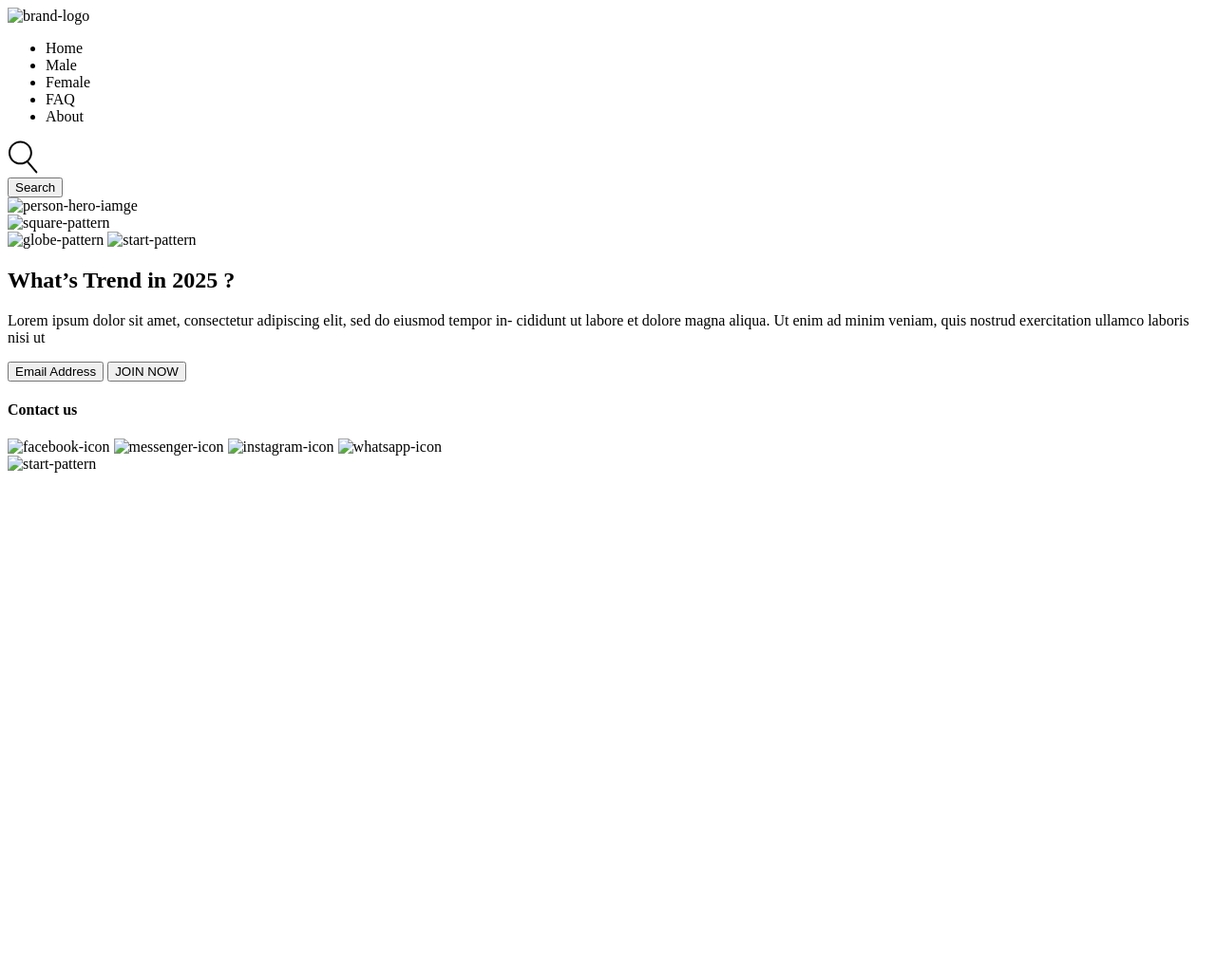
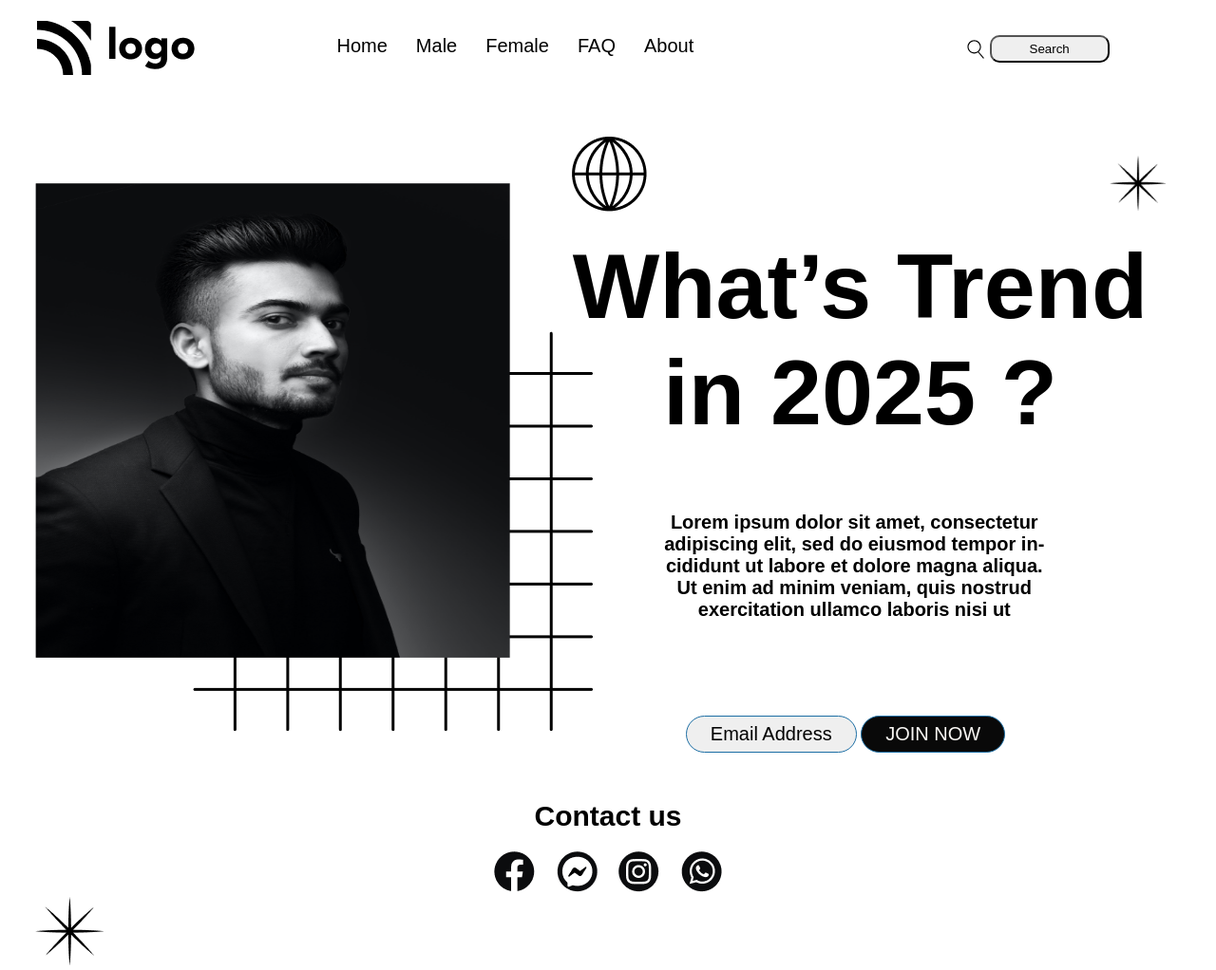
Before and after one commit to sanjayyadavsky/live-class-project-01, a plain HTML site: page index.html in a window 1280 px wide. Shown: the whole page at 95% size. Before the commit the page ends 800 px from the top, so only its background shows below. Drawn offline with Linux system fonts and the light colour scheme; the site is published under a folder, as on GitHub Pages, so addresses that start at the root find nothing; a web font is replaced by a local one.

Commit message:
Update index.html
Formatting links

```diff
--- a/index.html
+++ b/index.html
@@ -5,7 +5,7 @@
     <meta http-equiv="X-UA-Compatible" content="IE=edge" />
     <meta name="viewport" content="width=device-width, initial-scale=1.0" />
     <!-- CSS File -->
-    <link rel="stylesheet" href="/style.css" />
+    <link rel="stylesheet" href="./style.css" />
     <!-- Font Orbiton -->
     <link rel="preconnect" href="https://fonts.googleapis.com" />
     <link rel="preconnect" href="https://fonts.gstatic.com" crossorigin />
@@ -29,7 +29,7 @@
       <section aria-label="navbar">
         <nav class="navbar-container">
           <div class="logo">
-            <img src="/assets/Logo.png" alt="brand-logo" />
+            <img src="./assets/Logo.png" alt="brand-logo" />
           </div>
           <div class="middle">
             <ul class="list">
@@ -76,21 +76,21 @@
                 <div class="left-cotent">
                    <!-- person -->
                    <div class="person-hero-iamg">
-                    <img src="/assets/Image.png" alt="person-hero-iamge" />
+                    <img src="./assets/Image.png" alt="person-hero-iamge" />
                   </div>
                   <span class="square">
-                    <img src="/assets/squares.png" alt="square-pattern" />
+                    <img src="./assets/squares.png" alt="square-pattern" />
                   </span>
                 </div>
           <!-- Star -->
               <div class="right-content">
                  <!-- Globe -->
                  <span class="globe">
-                  <img src="/assets/globe.png" alt="globe-pattern" />
+                  <img src="./assets/globe.png" alt="globe-pattern" />
                 </span>
 
                 <span class="star">
-                  <img src="/assets/start.png" alt="start-pattern" />
+                  <img src="./assets/start.png" alt="start-pattern" />
                 </span>
 
                 <div class="hero-container-right">
@@ -111,21 +111,21 @@
                     <div class="icons">
 
                       <span>
-                        <img src="/assets/Group.png" alt="facebook-icon" />
+                        <img src="./assets/Group.png" alt="facebook-icon" />
                       </span>
                       <span>
-                        <img src="/assets/Group (1).png" alt="messenger-icon" />
+                        <img src="./assets/Group (1).png" alt="messenger-icon" />
                       </span>
                       <span>
-                        <img src="/assets/Group (2).png" alt="instagram-icon" />
+                        <img src="./assets/Group (2).png" alt="instagram-icon" />
                       </span>
                       <span>
-                        <img src="/assets/Group (3).png" alt="whatsapp-icon" />
+                        <img src="./assets/Group (3).png" alt="whatsapp-icon" />
                       </span>
                     </div>
                   </div>
                   <div class="star-2">
-                    <img src="/assets/start.png" alt="start-pattern" />
+                    <img src="./assets/start.png" alt="start-pattern" />
                 </div>
 
               </div>
```
